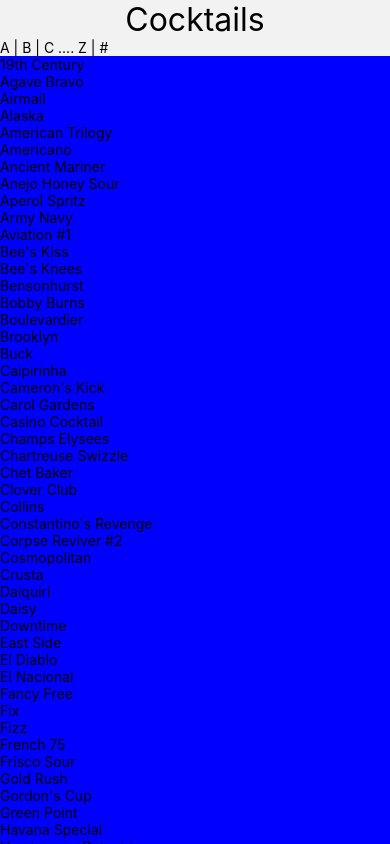
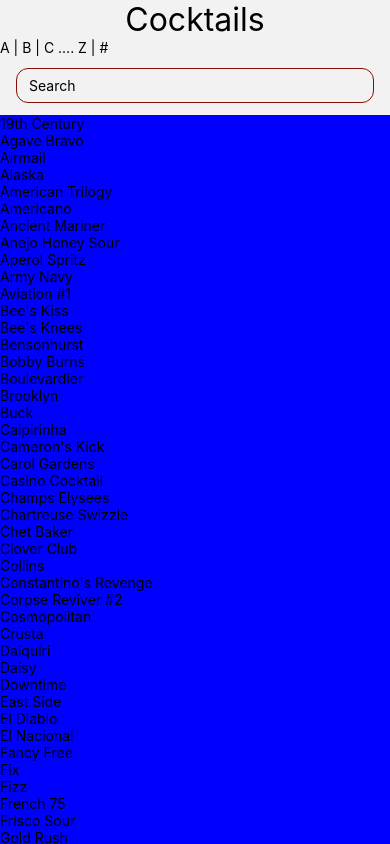
Before and after one commit to RnR63/Libations-Manual, a React Native app: screen /Home in a window 390 px wide. Shown: the top 844 px of the page. Built offline with nearby package versions, Linux system fonts and the light colour scheme.

Commit message:
added search feature

```diff
--- a/package.json
+++ b/package.json
@@ -19,6 +19,7 @@
     "expo-font": "~12.0.9",
     "expo-splash-screen": "~0.27.5",
     "expo-status-bar": "^1.12.1",
+    "lodash": "^4.17.21",
     "react": "18.2.0",
     "react-native": "0.74.3",
     "react-native-gesture-handler": "^2.18.1",
--- a/screens/Home.js
+++ b/screens/Home.js
@@ -1,26 +1,40 @@
+import React, { useState, useCallback, useEffect } from "react";
 import {
-  View,
-  Text,
-  TouchableOpacity,
   StyleSheet,
   SafeAreaView,
   FlatList,
+  TextInput,
+  TouchableOpacity,
+  Text,
+  View,
 } from "react-native";
-import { useState, useCallback, useEffect } from "react";
+import { debounce } from "lodash";
 import getCocktails from "../getCocktails";
 import { COLORS, FONTS } from "../styles/theme";
 
 const Home = ({ navigation }) => {
   const [cocktails, setCocktails] = useState([]);
+  const [search, setSearch] = useState("");
+
+  const debouncedHandleTextChange = useCallback(
+    debounce((text) => {
+      setSearch(text);
+      console.log(text);
+    }, 200), // Adjust the delay as needed
+    [],
+  );
 
   const fetchCocktails = useCallback(async () => {
     const fetchedList = await getCocktails();
-    setCocktails(fetchedList);
-  }, []);
+    const filteredList = fetchedList.filter((cocktail) =>
+      cocktail.name.toLowerCase().startsWith(search.toLowerCase()),
+    );
+    setCocktails(filteredList);
+  }, [search]);
 
   useEffect(() => {
     fetchCocktails();
-  }, []);
+  }, [search]);
 
   return (
     <SafeAreaView style={styles.container}>
@@ -30,6 +44,11 @@
       <View>
         <Text>A | B | C .... Z | #</Text>
       </View>
+      <TextInput
+        style={styles.searchContainer}
+        placeholder="Search"
+        onChangeText={debouncedHandleTextChange}
+      />
       <FlatList
         data={cocktails}
         renderItem={({ item }) => (
@@ -61,5 +80,16 @@
     fontSize: 32,
     alignSelf: "center",
   },
+  searchContainer: {
+    flexDirection: "row",
+    justifyContent: "space-between",
+    marginHorizontal: 16,
+    marginVertical: 12,
+    borderColor: COLORS.primary,
+    borderWidth: 1,
+    borderRadius: 12,
+    paddingHorizontal: 12,
+    paddingVertical: 8,
+  },
 });
 export default Home;
```
Also changed, not shown: 1 other file (tests, documents, lock files or other folders).
